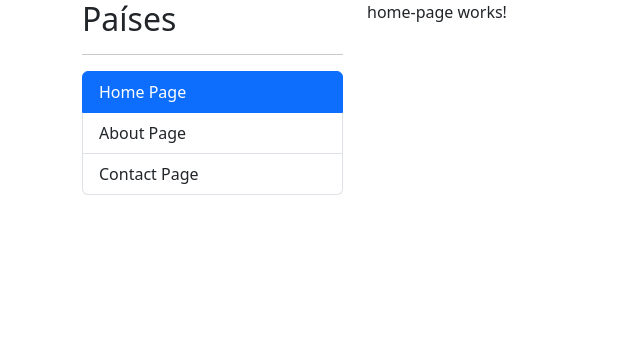
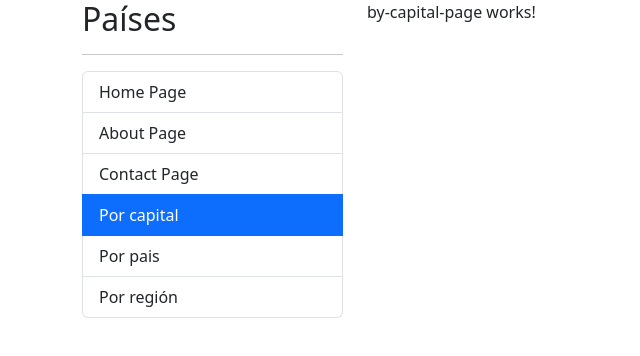
Before and after one commit to OmarPintado/gifs, an Angular app: page /countries/by-capital in a window 1280 px wide. Before the commit this address led to /home. Shown: the top 356 px of the page, without its empty margins (0-640 px from the left). Built offline with nearby package versions, Linux system fonts and the light colour scheme.

Commit message:
115 | Country SPA [Loading]

```diff
--- a/src/app/app-routing.module.ts
+++ b/src/app/app-routing.module.ts
@@ -15,6 +15,9 @@
     path:'contact',
     component:ContactPageComponent
   },{
+    path:'countries',
+    loadChildren:()=>import('./countries/countries.module').then(m => m.CountriesModule)
+  },{
     path:'**',
     redirectTo:'home'
   },
--- /dev/null
+++ b/src/app/countries/pages/by-capital-page/by-capital-page.component.html
@@ -0,0 +1 @@
+<p>by-capital-page works!</p>
--- /dev/null
+++ b/src/app/countries/pages/by-capital-page/by-capital-page.component.ts
@@ -0,0 +1,11 @@
+import { Component } from '@angular/core';
+
+@Component({
+  selector: 'app-by-capital-page',
+  templateUrl: './by-capital-page.component.html',
+  styles: [
+  ]
+})
+export class ByCapitalPageComponent {
+
+}
--- /dev/null
+++ b/src/app/countries/pages/by-country-page/by-country-page.component.html
@@ -0,0 +1 @@
+<p>by-country-page works!</p>
--- /dev/null
+++ b/src/app/countries/pages/by-country-page/by-country-page.component.ts
@@ -0,0 +1,11 @@
+import { Component } from '@angular/core';
+
+@Component({
+  selector: 'app-by-country-page',
+  templateUrl: './by-country-page.component.html',
+  styles: [
+  ]
+})
+export class ByCountryPageComponent {
+
+}
--- /dev/null
+++ b/src/app/countries/pages/by-region-page/by-region-page.component.html
@@ -0,0 +1 @@
+<p>by-region-page works!</p>
--- /dev/null
+++ b/src/app/countries/pages/by-region-page/by-region-page.component.ts
@@ -0,0 +1,11 @@
+import { Component } from '@angular/core';
+
+@Component({
+  selector: 'app-by-region-page',
+  templateUrl: './by-region-page.component.html',
+  styles: [
+  ]
+})
+export class ByRegionPageComponent {
+
+}
--- /dev/null
+++ b/src/app/countries/pages/country-page/country-page.component.html
@@ -0,0 +1 @@
+<p>country-page works!</p>
--- /dev/null
+++ b/src/app/countries/pages/country-page/country-page.component.ts
@@ -0,0 +1,11 @@
+import { Component } from '@angular/core';
+
+@Component({
+  selector: 'app-country-page',
+  templateUrl: './country-page.component.html',
+  styles: [
+  ]
+})
+export class CountryPageComponent {
+
+}
--- a/src/app/shared/components/sidebar/sidebar.component.html
+++ b/src/app/shared/components/sidebar/sidebar.component.html
@@ -21,4 +21,24 @@
       class="list-group-item">
     Contact Page
   </li>
+
+  <li routerLink="countries/by-capital"
+      style="cursor: pointer"
+      routerLinkActive="active"
+      class="list-group-item">
+    Por capital
+  </li>
+
+  <li routerLink="countries/by-country"
+      style="cursor: pointer"
+      routerLinkActive="active"
+      class="list-group-item">
+    Por pais
+  </li>
+  <li routerLink="countries/by-region"
+      style="cursor: pointer"
+      routerLinkActive="active"
+      class="list-group-item">
+    Por región
+  </li>
 </ul>
```
Also changed, not shown: src/app/countries/countries-routing.module.ts (added, +36 -0 lines), src/app/countries/countries.module.ts (+13 -4 lines).
